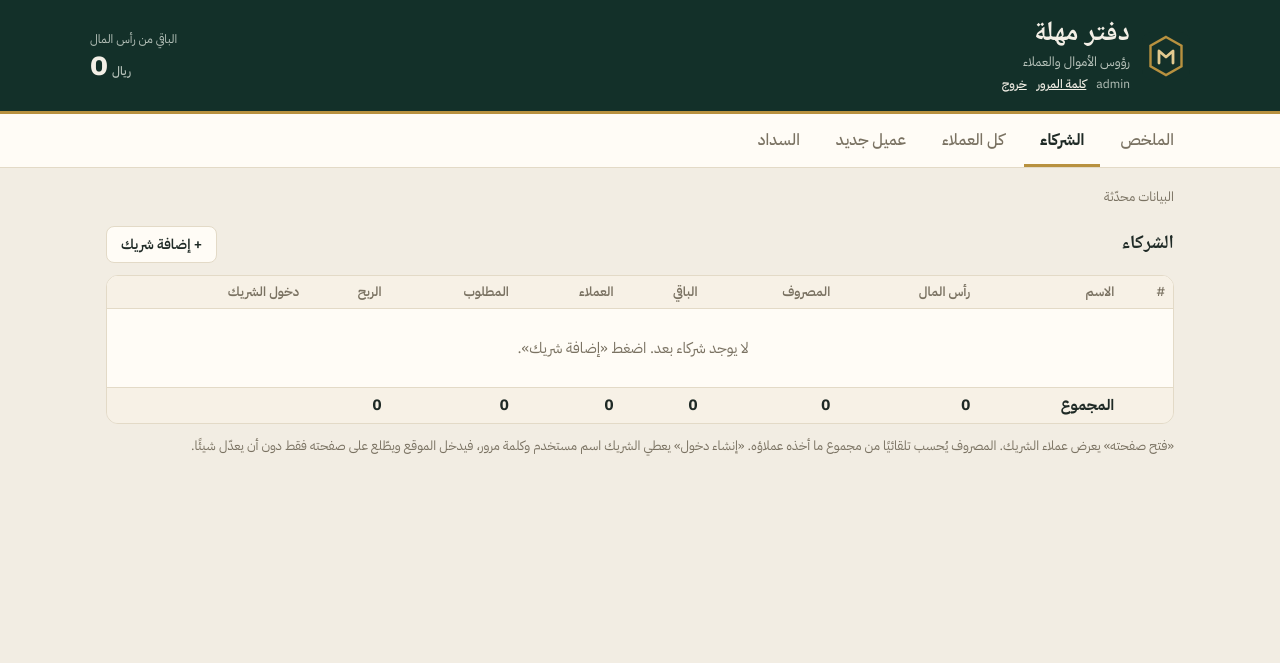
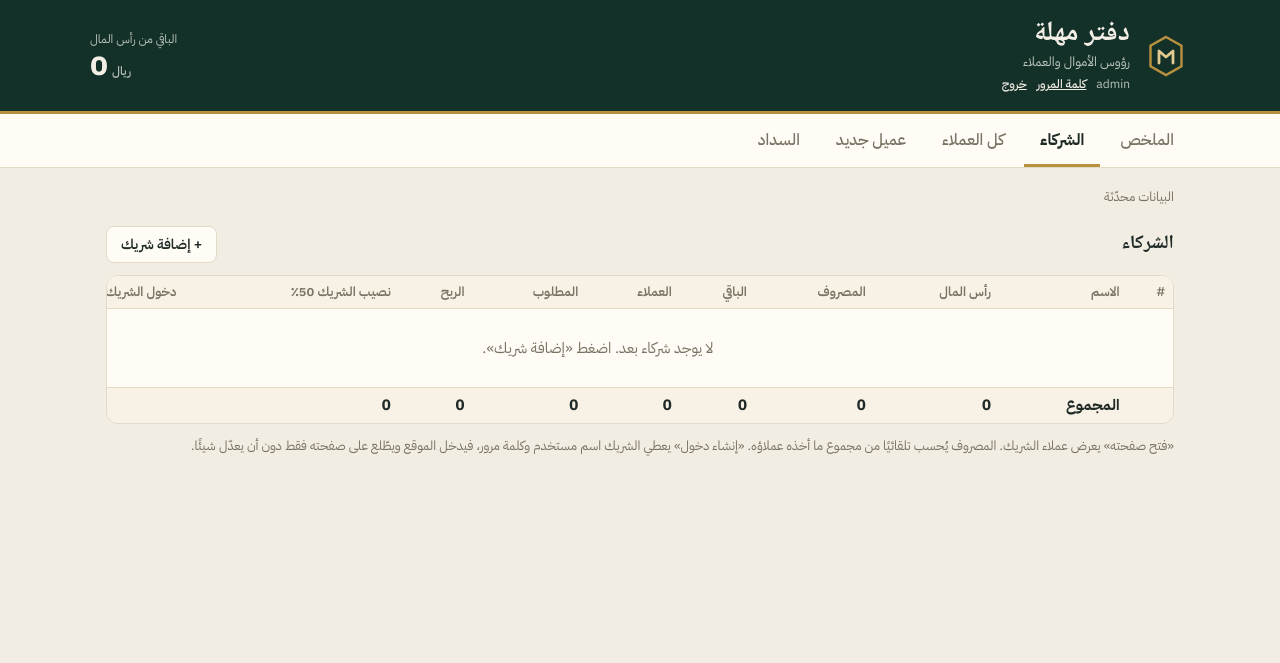
Before and after one commit to iabusoufyan-pixel/mohla, a Flask app: page / in a window 1280 px wide. Shown: the top 663 px of the page. Run offline with Flask 3, Linux system fonts and the light colour scheme; the visitor is signed in with stand-in values (Sample User, id 1); data comes from the database, SQL or seed files in the repository; data that the repository does not hold is empty; some libraries are stand-ins or nearby versions.

Commit message:
تقسيم الربح: نصيب الشريك ٥٠٪ والباقي للتشغيل (قابل للتعديل)
Co-Authored-By: Claude Opus 5.5 <noreply@anthropic.com>
Claude-Session: https://claude.ai/code/session_01QBvpjqTUXQKRptXkHjsLxP

```diff
--- a/app.py
+++ b/app.py
@@ -73,6 +73,18 @@ def get_rate():
         return float(s.value) if s else DEFAULT_RATE
     except (TypeError, ValueError):
         return DEFAULT_RATE
+
+
+DEFAULT_SHARE = 50.0  # نصيب الشريك من الربح، والباقي للتشغيل
+
+
+def get_share():
+    s = db.session.get(Setting, "share")
+    try:
+        v = float(s.value) if s else DEFAULT_SHARE
+        return v if 0 <= v <= 100 else DEFAULT_SHARE
+    except (TypeError, ValueError):
+        return DEFAULT_SHARE
 
 
 def due_of(taken, rate):
@@ -234,7 +246,7 @@ def register(app):
             for c in Client.query.filter(Client.partner_id.in_(ids)).order_by(Client.slot):
                 clients.setdefault(str(c.partner_id), []).append(client_json(c))
         return jsonify(
-            role=u.role, username=u.username, rate=get_rate(),
+            role=u.role, username=u.username, rate=get_rate(), share=get_share(),
             partners=[{"id": p.id, "name": p.name or "", "capital": p.capital, "order": p.order,
                        "account": accounts.get(p.id) if u.role == "admin" else None} for p in partners],
             clients=clients)
@@ -388,6 +400,16 @@ def register(app):
         db.session.commit()
         return jsonify(rate=r)
 
+    @app.route("/api/share", methods=["PUT"])
+    @login_required("admin")
+    def share_set():
+        v = num((request.json or {}).get("share"))
+        if v is None or v > 100:
+            abort(400)
+        db.session.merge(Setting(key="share", value=str(v)))
+        db.session.commit()
+        return jsonify(share=v)
+
     @app.route("/api/rate/apply", methods=["POST"])
     @login_required("admin")
     def rate_apply():
--- a/static/app.js
+++ b/static/app.js
@@ -8,7 +8,7 @@
   const setStatus=(t,err)=>{const s=$('status');s.textContent=t;s.classList.toggle('err',!!err)};
   const MIN_CLIENTS=20, PRESETS=[10,20,30];
 
-  let S={rate:14,partners:[],clients:{}};   // server state
+  let S={rate:14,share:50,partners:[],clients:{}};   // server state
   let current=null, tab=null, extra=0, loaded=false, scopeRoute=undefined;
 
   /* ---------- api ---------- */
@@ -25,7 +25,7 @@
   async function load(){
     try{
       const j=await api('GET','/api/state');
-      S={rate:j.rate,partners:j.partners,clients:j.clients||{}};sortPartners();
+      S={rate:j.rate,share:j.share??50,partners:j.partners,clients:j.clients||{}};sortPartners();
       if(!loaded){loaded=true;setStatus('البيانات محدّثة')}
       route();
     }catch(e){if(e.message!=='login')setStatus('تعذّر تحميل البيانات، تأكد من الاتصال',true)}
@@ -65,6 +65,9 @@
   const td=x=>{const c=document.createElement('td');if(x)c.append(x);return c};
   function showTiles(t){
     $('s-cap').textContent=fmt(t.cap);$('s-spent').textContent=fmt(t.spent);$('s-left').textContent=fmt(t.left);
+    const ps=Math.round(t.profit*S.share)/100;
+    $('s-pshare-k').textContent=(current?'نصيب الشريك':'نصيب الشركاء')+' ('+S.share+'٪)';$('s-pshare').textContent=fmt(ps);
+    $('s-oshare-k').textContent='نصيب التشغيل ('+(100-S.share)+'٪)';$('s-oshare').textContent=fmt(t.profit-ps);
     $('s-due').textContent=fmt(t.due);$('s-profit').textContent=fmt(t.profit);$('s-paid').textContent=fmt(t.paid);
     $('s-left').style.color=t.left<0?'var(--bad)':'';
     $('hb').innerHTML='';$('hb').append(fmt(t.left));const c=document.createElement('span');c.className='cur';c.textContent='ريال';$('hb').append(c);
@@ -100,13 +103,13 @@
       armed(del,'✕','تأكيد حذف الشريك وعملائه',()=>run('p'+p.id,()=>api('DELETE','/api/partner/'+p.id)).then(load));
       const act=td();const ai=document.createElement('div');ai.style.cssText='display:flex;gap:6px;align-items:center';ai.append(open,del);act.append(ai);
       tr.append(idx,td(field('w-name','text',p.name,'اسم الشريك',v=>up('name',v))),td(field('w-money','number',p.capital,'0',v=>up('capital',v))),
-        cell(fmt(t.spent)),cell(fmt(t.left),t.left<0?'neg':''),cell(t.n),cell(fmt(t.due)),cell(fmt(t.profit)),acct,act);
+        cell(fmt(t.spent)),cell(fmt(t.left),t.left<0?'neg':''),cell(t.n),cell(fmt(t.due)),cell(fmt(t.profit)),cell(fmt(Math.round(t.profit*S.share)/100),'pos'),acct,act);
       tb.append(tr);
     });
     const all={cap:0,spent:0,left:0,due:0,profit:0,paid:0,n:0};
     for(const p of S.partners){const t=stats(p.id);for(const k in all) all[k]+=t[k]}
     $('p-cap').textContent=fmt(all.cap);$('p-spent').textContent=fmt(all.spent);$('p-left').textContent=fmt(all.left);
-    $('p-n').textContent=all.n;$('p-due').textContent=fmt(all.due);$('p-profit').textContent=fmt(all.profit);
+    $('p-n').textContent=all.n;$('p-due').textContent=fmt(all.due);$('p-profit').textContent=fmt(all.profit);$('p-pshare').textContent=fmt(Math.round(all.profit*S.share)/100);$('th-share').textContent='نصيب الشريك '+S.share+'٪';
     showTiles(all);
   }
   $('add-partner').addEventListener('click',()=>run('new',()=>api('POST','/api/partner',{name:''})).then(load));
@@ -300,6 +303,11 @@
     btn.disabled=false;
   });
 
+  $('share-input').addEventListener('change',()=>{
+    const v=$('share-input').value;if(v===''||!(+v>=0&&+v<=100)){setVal($('share-input'),S.share);return}
+    S.share=+v;run('share',()=>api('PUT','/api/share',{share:+v}));refresh();
+  });
+
   /* ---------- pay ---------- */
   function renderPay(){
     const list=$('pay-list');const items=[];let due=0,paid=0,cnt=0,done=0;
@@ -349,7 +357,8 @@
     applyTabs();
     if(current) renderPartner(); else renderHome();
     $('sum-title').textContent=current?'كشف حساب '+((partner(current)||{}).name||''):'كشف حساب مهلة';
-    $('rate-card').hidden=!ADMIN;$('import-card').hidden=!(ADMIN&&!current&&!S.partners.length);
+    $('rate-card').hidden=!ADMIN;$('share-card').hidden=!ADMIN;
+    if(ADMIN){setVal($('share-input'),S.share);$('share-chip').textContent='الشريك '+S.share+'٪ · التشغيل '+(100-S.share)+'٪';$('share-ops').textContent='والتشغيل '+(100-S.share)+'٪'}$('import-card').hidden=!(ADMIN&&!current&&!S.partners.length);
     if(ADMIN){fillSelect($('apply-scope'),true,scopeRoute!==current?(scopeRoute=current,current||''):null);renderNew();setVal($('rate-input'),S.rate);$('rate-chip').textContent='الحالية '+S.rate+'٪';drawPresets($('presets'),S.rate,setRate,null)}
     renderPay();calcRate();if(tab==='all')renderAll();
   }
--- a/static/style.css
+++ b/static/style.css
@@ -184,3 +184,6 @@ textarea{font:inherit;font-size:13px;border:1px solid var(--line);border-radius:
 #all-rows td.pn a{color:var(--accent);font-weight:600;text-decoration:none}
 #all-rows td.pn a:hover{text-decoration:underline}
 #all-rows td{white-space:nowrap}
+
+.row.sub{padding:8px 0 8px 0;font-size:14px}
+.row.sub .k{color:var(--muted);padding-inline-start:14px}
--- a/templates/app.html
+++ b/templates/app.html
@@ -20,7 +20,7 @@
 <link rel="apple-touch-icon" href="{{ url_for('static', filename='logo.svg') }}">
 <link rel="preconnect" href="https://fonts.googleapis.com">
 <link rel="stylesheet" href="https://fonts.googleapis.com/css2?family=IBM+Plex+Sans+Arabic:wght@400;500;600;700&family=Noto+Naskh+Arabic:wght@600;700&display=swap">
-<link rel="stylesheet" href="{{ url_for('static', filename='style.css') }}?v=3">
+<link rel="stylesheet" href="{{ url_for('static', filename='style.css') }}?v=4">
 </head>
 <body data-role="{{ role }}">
 <div class="band gut"><div class="band-in">
@@ -42,6 +42,14 @@
   </div>
 
   <section class="view" id="v-summary" hidden style="display:flex;flex-direction:column;gap:18px">
+    <div class="card" id="share-card" hidden>
+      <div class="card-h"><h2>تقسيم الربح</h2><span class="ratechip" id="share-chip"></span></div>
+      <div class="ratebox">
+        <label class="pct" for="share-input">نصيب الشريك <input type="number" id="share-input" min="0" max="100" step="5" inputmode="decimal" class="num"> ٪</label>
+        <span class="note" id="share-ops"></span>
+        <p class="note">يُحسب من الربح المتوقع لكل شريك: نصيبه يظهر له في صفحته، والباقي للتشغيل.</p>
+      </div>
+    </div>
     <div class="card" id="rate-card" hidden>
       <div class="card-h"><h2>نسبة الربح</h2><span class="ratechip" id="rate-chip"></span></div>
       <div class="ratebox">
@@ -59,6 +67,8 @@
         <div class="row"><span class="k">المصروف على العملاء</span><span class="val num bad" id="s-spent">—</span></div>
         <div class="row"><span class="k">المطلوب من العملاء</span><span class="val num gold" id="s-due">—</span></div>
         <div class="row"><span class="k">الربح المتوقع</span><span class="val num good" id="s-profit">—</span></div>
+        <div class="row sub"><span class="k" id="s-pshare-k">نصيب الشريك</span><span class="val num good" id="s-pshare">—</span></div>
+        <div class="row sub"><span class="k" id="s-oshare-k">نصيب التشغيل</span><span class="val num" id="s-oshare">—</span></div>
         <div class="row"><span class="k">المسدَّد حتى الآن</span><span class="val num" id="s-paid">—</span></div>
         <div class="row total"><span class="k">الباقي من رأس المال</span><span class="val num" id="s-left">—</span></div>
       </div>
@@ -79,10 +89,10 @@
       <button id="add-partner" type="button">+ إضافة شريك</button>
     </div>
     <div class="scroll">
-      <table style="min-width:1080px">
-        <thead><tr><th>#</th><th>الاسم</th><th>رأس المال</th><th>المصروف</th><th>الباقي</th><th>العملاء</th><th>المطلوب</th><th>الربح</th><th>دخول الشريك</th><th></th></tr></thead>
+      <table style="min-width:1180px">
+        <thead><tr><th>#</th><th>الاسم</th><th>رأس المال</th><th>المصروف</th><th>الباقي</th><th>العملاء</th><th>المطلوب</th><th>الربح</th><th id="th-share">نصيب الشريك</th><th>دخول الشريك</th><th></th></tr></thead>
         <tbody id="partners"></tbody>
-        <tfoot><tr><td></td><td>المجموع</td><td class="num" id="p-cap">0</td><td class="num" id="p-spent">0</td><td class="num" id="p-left">0</td><td class="num" id="p-n">0</td><td class="num" id="p-due">0</td><td class="num" id="p-profit">0</td><td></td><td></td></tr></tfoot>
+        <tfoot><tr><td></td><td>المجموع</td><td class="num" id="p-cap">0</td><td class="num" id="p-spent">0</td><td class="num" id="p-left">0</td><td class="num" id="p-n">0</td><td class="num" id="p-due">0</td><td class="num" id="p-profit">0</td><td class="num" id="p-pshare">0</td><td></td><td></td></tr></tfoot>
       </table>
     </div>
     <p class="note">«فتح صفحته» يعرض عملاء الشريك. المصروف يُحسب تلقائيًا من مجموع ما أخذه عملاؤه. «إنشاء دخول» يعطي الشريك اسم مستخدم وكلمة مرور، فيدخل الموقع ويطّلع على صفحته فقط دون أن يعدّل شيئًا.</p>
@@ -205,6 +215,6 @@
 </div>
 
 <input type="file" id="file" accept="image/*,application/pdf" hidden>
-<script src="{{ url_for('static', filename='app.js') }}?v=3"></script>
+<script src="{{ url_for('static', filename='app.js') }}?v=4"></script>
 </body>
 </html>
```
